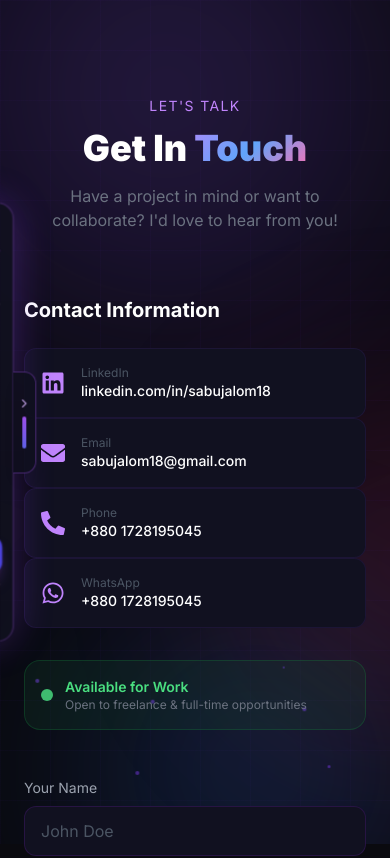
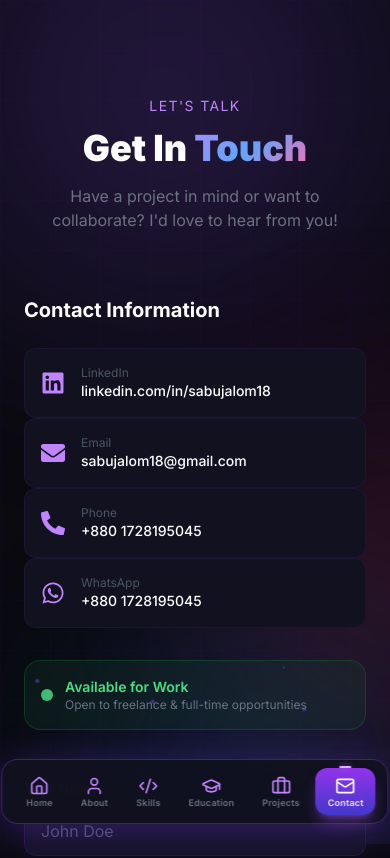
Before and after one commit to sabujAlom/portfolio, a Next.js app: page /contact in a window 390 px wide. Shown: the top 858 px of the page. Built offline with nearby package versions, Linux system fonts and the light colour scheme.

Commit message:
mobile bottom nav entrance variants

```diff
--- a/src/components/layers/RouteSwitch.jsx
+++ b/src/components/layers/RouteSwitch.jsx
@@ -31,7 +31,9 @@ export default function RouteSwitch({ introStage = 'completed' }) {
   const pathname = usePathname()
   const [isOpen, setIsOpen] = useState(false)
   const [isHovered, setIsHovered] = useState(false)
+  const [openKey, setOpenKey] = useState(0)
   const containerRef = useRef(null)
+  const prevExpandedRef = useRef(false)
 
   // Find current index
   let currentIndex = routes.findIndex((r) => r.path === pathname)
@@ -54,7 +56,7 @@ export default function RouteSwitch({ introStage = 'completed' }) {
     setIsHovered(false)
   }, [pathname])
 
-  // Close menu on outside click or touch
+  // Close desktop menu on outside click or touch
   useEffect(() => {
     function handleClickOutside(event) {
       if (containerRef.current && !containerRef.current.contains(event.target)) {
@@ -72,69 +74,88 @@ export default function RouteSwitch({ introStage = 'completed' }) {
   const isIntroActive = introStage === 'entering' || introStage === 'focus'
   const isExpanded = isIntroActive || isHovered || isOpen
 
-  // Stagger variants for route buttons dropping from TOP
-  const listVariants = {
-    hidden: {},
+  // Increment openKey each time the panel goes from collapsed → expanded (skip during intro)
+  useEffect(() => {
+    if (isExpanded && !prevExpandedRef.current && !isIntroActive) {
+      setOpenKey((k) => k + 1)
+    }
+    prevExpandedRef.current = isExpanded
+  }, [isExpanded, isIntroActive])
+
+  // ── Unified nav item animation: cascade in from TOP LEFT ──
+  // Used for both page-load intro and every hover/click open
+  const navItemVariants = {
+    hidden: {
+      opacity: 0,
+      x: -55,
+      y: -45,
+      scale: 0.72,
+      rotate: -10,
+    },
+    visible: (i) => ({
+      opacity: 1,
+      x: 0,
+      y: 0,
+      rotate: 0,
+      scale: 1,
+      transition: {
+        duration: 0.45,
+        delay: i * 0.055,
+        ease: [0.22, 1, 0.36, 1],
+      },
+    }),
+  }
+
+  // Mobile bottom nav entrance variants
+  const mobileNavVariants = {
+    hidden: { y: 100, opacity: 0 },
     visible: {
-      transition: {
-        staggerChildren: 0.08,
-        delayChildren: 0.1,
-      },
+      y: 0,
+      opacity: 1,
+      transition: { duration: 0.5, ease: [0.22, 1, 0.36, 1], delay: 0.2 },
     },
   }
 
-  const itemVariants = {
-    hidden: {
-      opacity: 0,
-      y: -65,
-      scale: 0.8,
-    },
-    visible: {
+  const mobileItemVariants = {
+    hidden: { opacity: 0, y: 20 },
+    visible: (i) => ({
       opacity: 1,
       y: 0,
-      scale: 1,
-      transition: {
-        type: 'spring',
-        stiffness: 250,
-        damping: 18,
-        mass: 0.75,
-      },
-    },
+      transition: { duration: 0.4, delay: 0.3 + i * 0.06, ease: [0.22, 1, 0.36, 1] },
+    }),
   }
 
   return (
     <>
-      {/* Navigation Outer Container fixed on left screen edge */}
+      {/* ─────────────────────────────────────────
+          DESKTOP NAV — left-side drawer (md and up)
+         ───────────────────────────────────────── */}
       <aside
         ref={containerRef}
         onMouseEnter={() => setIsHovered(true)}
         onMouseLeave={() => setIsHovered(false)}
-        className="fixed left-0 top-1/2 -translate-y-1/2 z-50 select-none group"
+        className="hidden md:block fixed left-0 top-1/2 -translate-y-1/2 z-50 select-none group"
         aria-label="Side Navigation"
       >
-        {/* Outer Motion Wrapper: Single static key to prevent re-mount / duplication */}
+        {/* Outer Motion Wrapper */}
         <motion.div
-          key="nav-outer-dock"
-          initial={introStage === 'entering' ? { y: -380, opacity: 0 } : false}
-          animate={{ y: 0, opacity: 1 }}
-          transition={{
-            type: 'spring',
-            stiffness: 190,
-            damping: 20,
-            mass: 0.85,
-          }}
+          initial={{ opacity: 0 }}
+          animate={{ opacity: 1 }}
+          transition={{ duration: 0.3 }}
           className="flex items-center"
         >
           {/* Inner Drawer Panel */}
           <div
-            className={`flex items-center transition-all duration-500 ease-out transform ${isExpanded
+            className={`flex items-center transition-all duration-500 ease-out transform ${
+              isExpanded
                 ? 'translate-x-2 sm:translate-x-4 opacity-100'
                 : '-translate-x-[calc(100%-14px)] opacity-95'
             }`}
           >
             {/* Main Glass Dock */}
             <div
-              className={`relative bg-card/95 backdrop-blur-2xl border rounded-r-2xl p-3 flex flex-col items-center gap-2 max-h-[85vh] overflow-y-auto scrollbar-hide min-w-[165px] transition-all duration-500 ${introStage === 'focus'
+              className={`relative bg-card/95 backdrop-blur-2xl border rounded-r-2xl p-3 flex flex-col items-center gap-2 max-h-[85vh] overflow-y-auto scrollbar-hide min-w-[165px] transition-all duration-500 ${
+                introStage === 'focus'
                   ? 'border-purple-400/90 shadow-[0_0_65px_rgba(168,85,247,0.75)] scale-[1.03]'
                   : 'border-purple-500/30 shadow-[0_0_40px_rgba(124,58,237,0.3)]'
               }`}
@@ -166,22 +187,23 @@ export default function RouteSwitch({ introStage = 'completed' }) {
                 </div>
                 <button
                   onClick={() => setIsOpen(false)}
-                  className="p-1 rounded-lg text-gray-400 hover:text-white hover:bg-purple-500/20 transition-colors sm:hidden"
+                  className="p-1 rounded-lg text-gray-400 hover:text-white hover:bg-purple-500/20 transition-colors"
                   aria-label="Close menu"
                 >
                   <X size={14} />
                 </button>
               </div>
 
-              {/* Route Buttons List dropping down from TOP */}
+              {/* Route Buttons List with Snake Entrance */}
+              <div className="flex flex-col gap-2 w-full">
+                {/* Previous / Up Button (Index 0) */}
                 <motion.div
-                variants={listVariants}
+                  key={`prev-${openKey}`}
+                  custom={0}
+                  variants={navItemVariants}
                   initial="hidden"
                   animate="visible"
-                className="flex flex-col gap-2 w-full"
                 >
-                {/* Previous / Up Button */}
-                <motion.div variants={itemVariants}>
                   <Link
                     href={prevRoute.path}
                     onClick={() => setIsOpen(false)}
@@ -195,7 +217,7 @@ export default function RouteSwitch({ introStage = 'completed' }) {
 
                 <div className="w-full h-px bg-white/10 my-0.5" />
 
-                {/* ALL 6 Route Buttons */}
+                {/* ALL 6 Route Buttons (Indices 1 to 6) */}
                 <div className="flex flex-col gap-1.5 w-full">
                   {routes.map((route, i) => {
                     const Icon = route.icon
@@ -203,13 +225,17 @@ export default function RouteSwitch({ introStage = 'completed' }) {
 
                     return (
                       <motion.div
-                        key={route.path}
-                        variants={itemVariants}
+                        key={`${route.path}-${openKey}`}
+                        custom={i + 1}
+                        variants={navItemVariants}
+                        initial="hidden"
+                        animate="visible"
                       >
                         <Link
                           href={route.path}
                           onClick={() => setIsOpen(false)}
-                          className={`group/item flex items-center gap-3 px-3 py-2.5 rounded-xl transition-all duration-300 ${isActive
+                          className={`group/item flex items-center gap-3 px-3 py-2.5 rounded-xl transition-all duration-300 ${
+                            isActive
                               ? 'bg-gradient-to-r from-purple-600 to-indigo-600 text-white shadow-lg shadow-purple-500/30 font-semibold scale-[1.02]'
                               : 'text-gray-300 hover:text-white hover:bg-white/[0.08]'
                           }`}
@@ -229,8 +255,14 @@ export default function RouteSwitch({ introStage = 'completed' }) {
 
                 <div className="w-full h-px bg-white/10 my-0.5" />
 
-                {/* Next / Down Button */}
-                <motion.div variants={itemVariants}>
+                {/* Next / Down Button (Index 7) */}
+                <motion.div
+                  key={`next-${openKey}`}
+                  custom={7}
+                  variants={navItemVariants}
+                  initial="hidden"
+                  animate="visible"
+                >
                   <Link
                     href={nextRoute.path}
                     onClick={() => setIsOpen(false)}
@@ -241,16 +273,17 @@ export default function RouteSwitch({ introStage = 'completed' }) {
                     <span className="text-xs text-purple-300/80 ml-1.5 font-medium">Next ({nextRoute.name})</span>
                   </Link>
                 </motion.div>
-              </motion.div>
+              </div>
             </div>
 
             {/* Edge Handle / Tab */}
             <button
               onClick={() => setIsOpen(!isOpen)}
-              className={`py-6 px-1 bg-card/95 backdrop-blur-xl border border-l-0 border-purple-500/40 rounded-r-xl text-purple-400 shadow-lg cursor-pointer flex flex-col items-center justify-center gap-1.5 transition-all duration-300 hover:bg-purple-950/80 hover:text-white ${isExpanded ? 'opacity-0 pointer-events-none' : 'opacity-100'
+              className={`py-6 px-1 bg-card/95 backdrop-blur-xl border border-l-0 border-purple-500/40 rounded-r-xl text-purple-400 shadow-lg cursor-pointer flex flex-col items-center justify-center gap-1.5 transition-all duration-300 hover:bg-purple-950/80 hover:text-white ${
+                isExpanded ? 'opacity-0 pointer-events-none' : 'opacity-100'
               }`}
-              title="Hover or Tap to open routes menu"
-              aria-label="Open routes menu"
+              title="Hover or click to open navigation"
+              aria-label="Open navigation menu"
             >
               <ChevronRight size={14} className="animate-pulse text-purple-300" />
               <div className="w-1 h-8 bg-gradient-to-b from-purple-500 to-indigo-500 rounded-full" />
@@ -259,10 +292,66 @@ export default function RouteSwitch({ introStage = 'completed' }) {
         </motion.div>
       </aside>
 
+      {/* ─────────────────────────────────────────
+          MOBILE NAV — bottom pill bar (below md)
+         ───────────────────────────────────────── */}
+      <nav
+        className="md:hidden fixed bottom-5 left-1/2 -translate-x-1/2 z-50 select-none"
+        aria-label="Mobile Navigation"
+      >
+        <motion.div
+          variants={mobileNavVariants}
+          initial="hidden"
+          animate="visible"
+          className="flex items-center gap-1 px-3 py-2 rounded-2xl bg-card/95 backdrop-blur-2xl border border-purple-500/30 shadow-[0_8px_40px_rgba(124,58,237,0.35)]"
+        >
+          {routes.map((route, i) => {
+            const Icon = route.icon
+            const isActive = i === currentIndex
+
+            return (
+              <motion.div
+                key={route.path}
+                custom={i}
+                variants={mobileItemVariants}
+                initial="hidden"
+                animate="visible"
+              >
+                <Link
+                  href={route.path}
+                  className={`relative flex flex-col items-center justify-center gap-0.5 px-3 py-2 rounded-xl transition-all duration-300 min-w-[48px] ${
+                    isActive
+                      ? 'bg-gradient-to-b from-purple-600 to-indigo-700 text-white shadow-lg shadow-purple-500/40'
+                      : 'text-gray-400 hover:text-purple-300 hover:bg-white/[0.07] active:scale-95'
+                  }`}
+                  aria-label={route.name}
+                  aria-current={isActive ? 'page' : undefined}
+                >
+                  <Icon
+                    size={20}
+                    className={isActive ? 'text-white' : 'text-purple-400'}
+                  />
+                  <span
+                    className={`text-[9px] font-semibold tracking-wide leading-none ${
+                      isActive ? 'text-white/90' : 'text-gray-500'
+                    }`}
+                  >
+                    {route.name}
+                  </span>
+                  {isActive && (
+                    <span className="absolute -top-0.5 left-1/2 -translate-x-1/2 w-3 h-0.5 rounded-full bg-purple-300 shadow-[0_0_6px_rgba(168,85,247,0.9)]" />
+                  )}
+                </Link>
+              </motion.div>
+            )
+          })}
+        </motion.div>
+      </nav>
+
       {/* Footer Branding & Copyright */}
       <footer className="w-full px-4 py-8 mt-16 text-center border-t border-purple-900/10">
         <p className="text-gray-600 text-xs">
-          © {new Date().getFullYear()} Md. Sabuj Alom. Built with Next.js & Tailwind CSS 💜
+          © {new Date().getFullYear()} Md. Sabuj Alom. Built with Next.js &amp; Tailwind CSS 💜
         </p>
       </footer>
     </>
```
Lines whose indentation alone changed are shown as unchanged.
